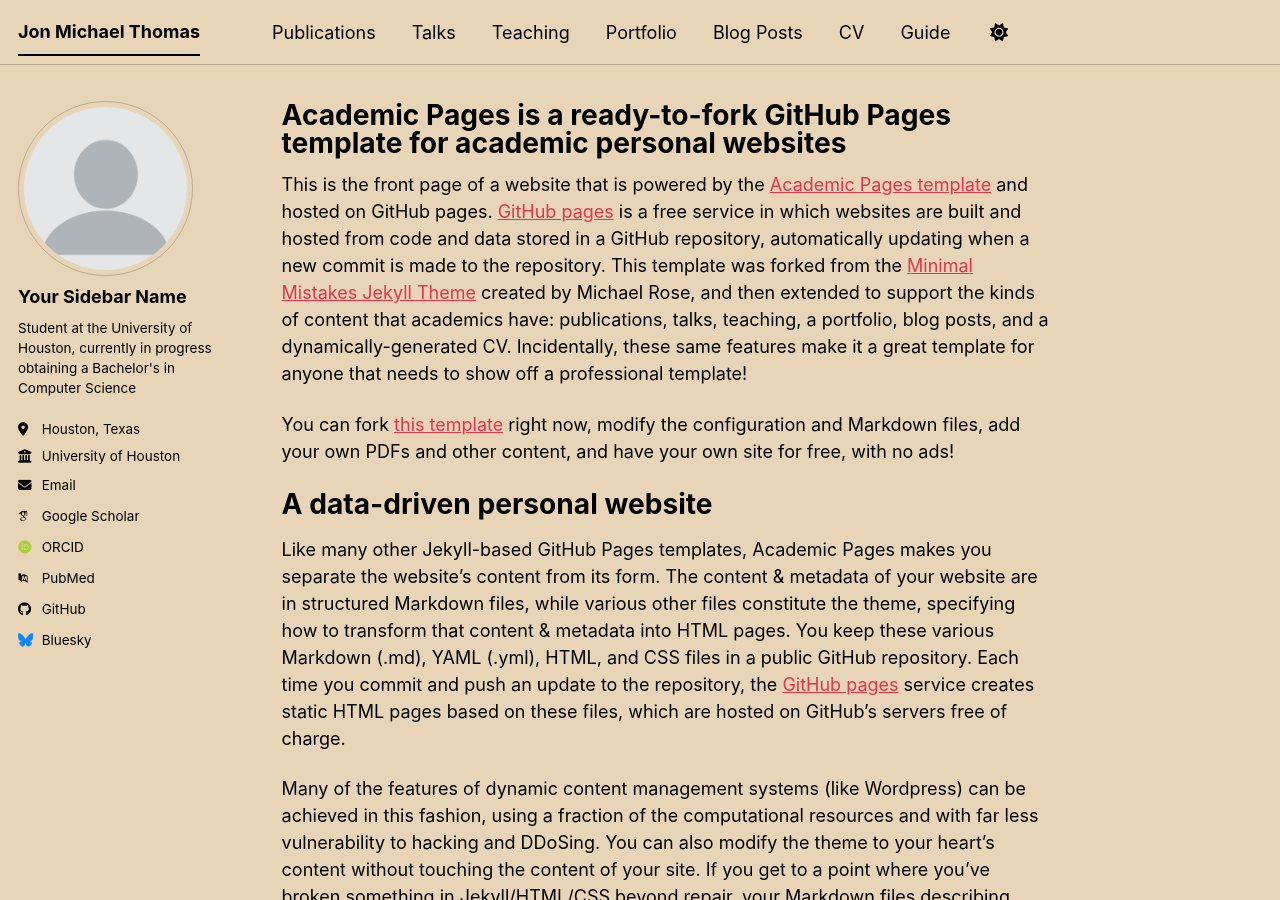
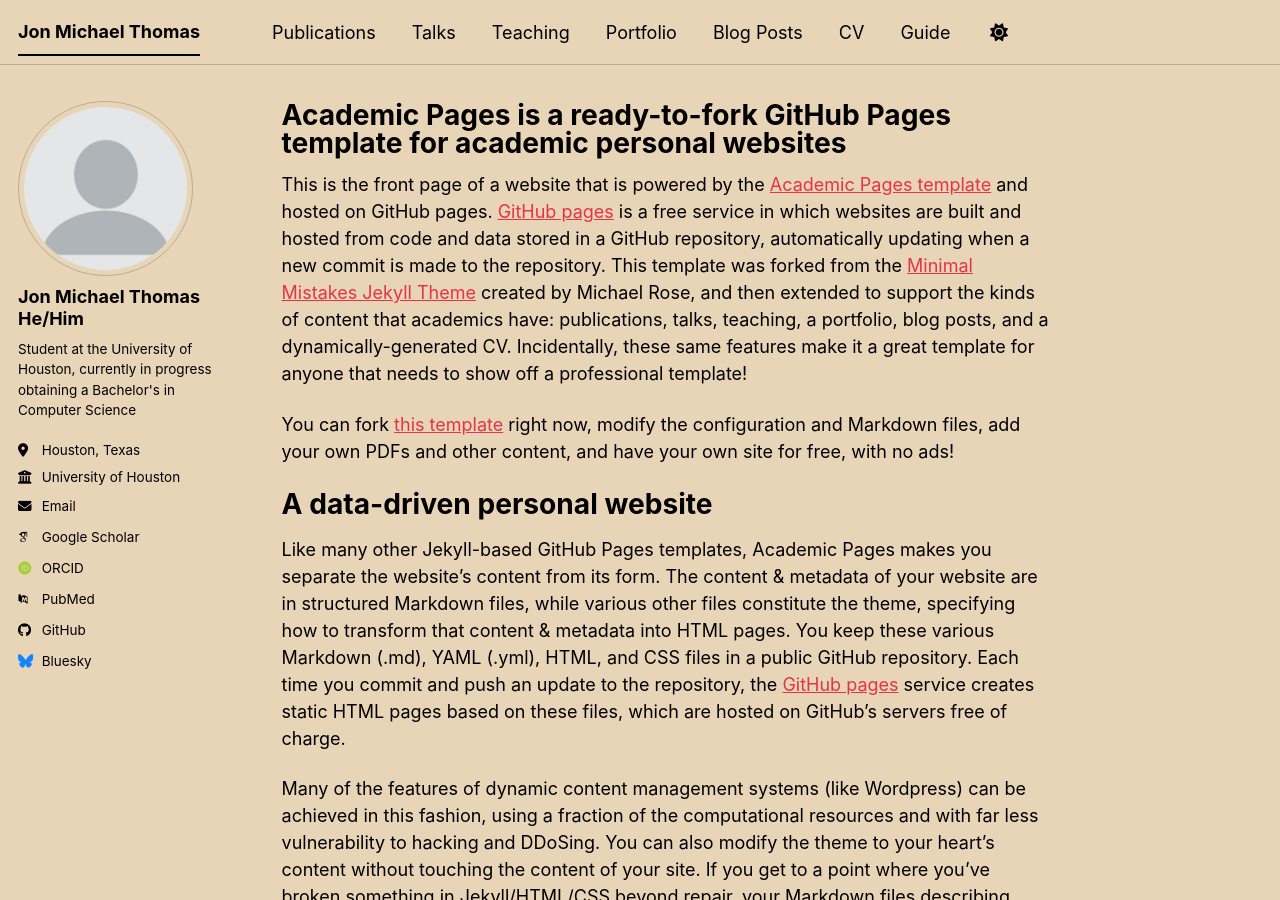
Before and after one commit to mikT03/mikT03.github.io, a Jekyll site: the page built from _pages/about.md, in a window 1280 px wide and 900 px high. Built offline with Jekyll 4.4.1, drawn with Linux system fonts in a browser that asks for light colours; some web fonts are replaced; a script bundle is joined from its source files by our own code; library files that are not in the unit come from our copies.

Commit message:
Update _config.yml

```diff
--- a/_config.yml
+++ b/_config.yml
@@ -24,7 +24,7 @@
 author:
   # Biographic information
   avatar           : "profile.png"
-  name             : "Your Sidebar Name"
+  name             : "Jon Michael Thomas He/Him"
   pronouns         : # example: "she/her"
   bio              : "Student at the University of Houston, currently in progress obtaining a Bachelor's in Computer Science"
   location         : "Houston, Texas"
```
